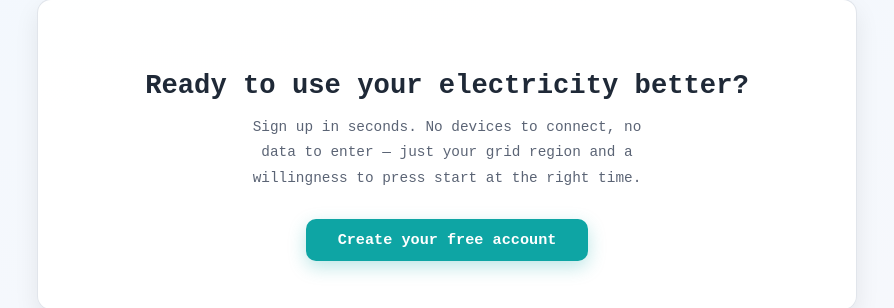
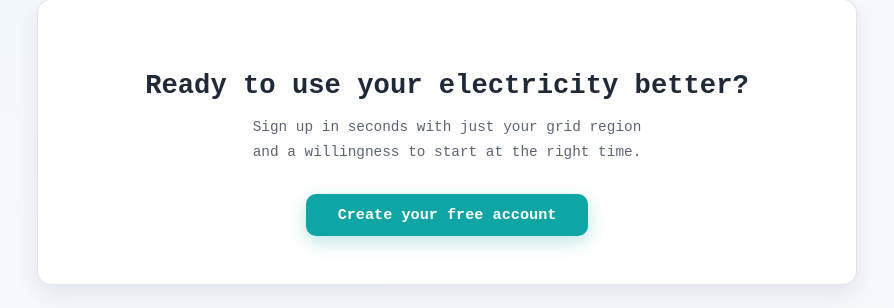
Before and after one commit to ashrthms/SummitHack-2026-Frontend, a React (Create React App) app in the folder appName/frontend/: page / in a window 1280 px wide. Shown: the part 2402-2710 px from the top of the page, without its empty margins (193-1087 px from the left). Built offline with nearby package versions, Linux system fonts and the light colour scheme.

Commit message:
Home navigation fixed

```diff
--- a/appName/frontend/src/pages/home.js
+++ b/appName/frontend/src/pages/home.js
@@ -179,7 +179,7 @@ export default function Home() {
 
         <div style={{ display: "flex", gap: 12, justifyContent: "center", flexWrap: "wrap" }}>
           <button
-            onClick={() => navigate("/signup")}
+            onClick={() => navigate("/sign-up")}
             style={{
               padding: "12px 28px",
               borderRadius: 10,
@@ -263,7 +263,7 @@ export default function Home() {
           Sign in to see what your footprint looks like!
         </p>
         <button
-          onClick={() => navigate("/signup")}
+          onClick={() => navigate("/sign-up")}
           style={{
             padding: "11px 26px",
             borderRadius: 10,
@@ -442,11 +442,11 @@ export default function Home() {
           maxWidth: 420,
           margin: "0 auto 28px",
         }}>
-          Sign up in seconds. No devices to connect, no data to enter —
-          just your grid region and a willingness to press start at the right time.
+          Sign up in seconds with
+          just your grid region and a willingness to start at the right time.
         </p>
         <button
-          onClick={() => navigate("/signup")}
+          onClick={() => navigate("/sign-up")}
           style={{
             padding: "12px 32px",
             borderRadius: 10,
```
